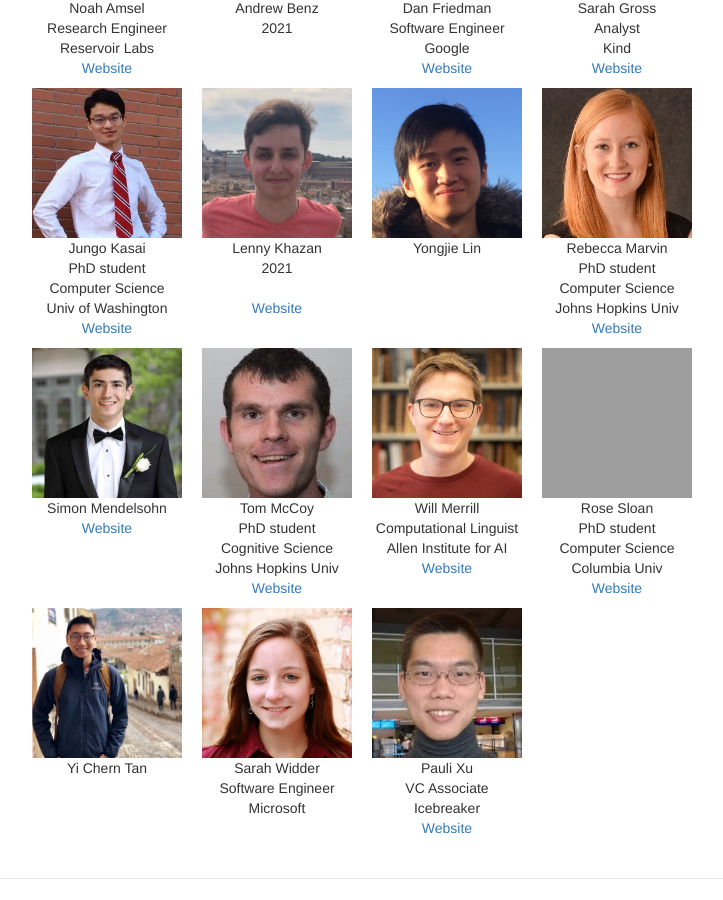
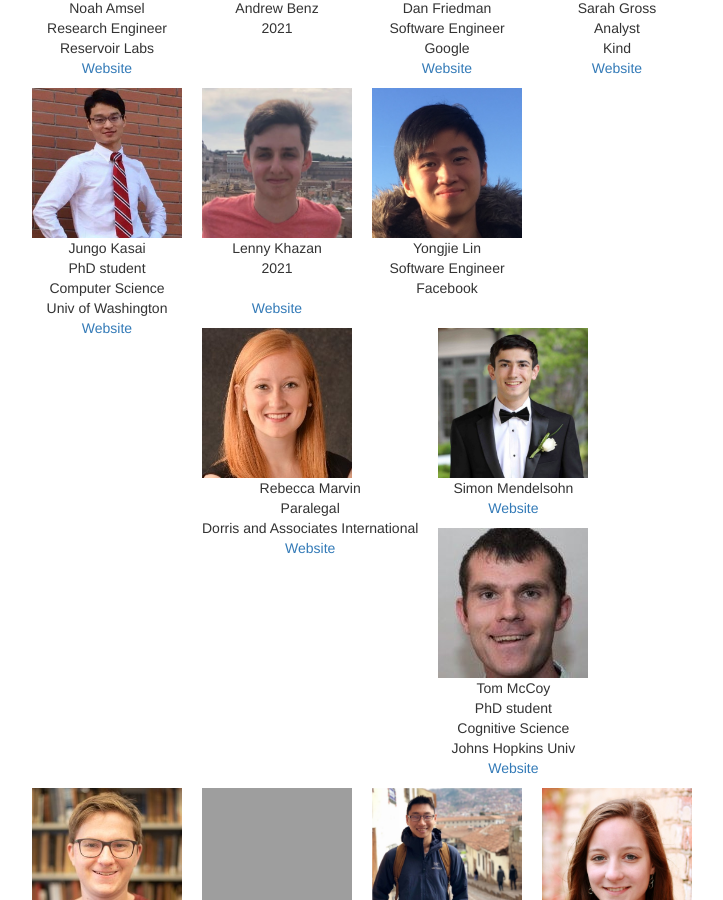
Before and after one commit to clay-lab/clay-lab.github.io, a Jekyll site: the page built from members.html, in a window 1280 px wide and 900 px high, scrolled down 2336 px. Shown: the whole window, without its empty margins (278-1001 px from the left). Built offline with Jekyll 4.4.1, drawn with Linux system fonts in a browser that asks for light colours; grey boxes are pictures that could not be loaded.

Commit message:
Member List

```diff
--- a/_data/members.yml
+++ b/_data/members.yml
@@ -135,13 +135,14 @@
       photo : /photos/yong_profile.jpg
       email : yongjie.lin@yale.edu
       location : Facebook
+      title: Software Engineer
 
     - name : Rebecca Marvin
       url: https://www.linkedin.com/in/beckycmarvin/
       photo: /photos/becky_profile.jpg
       email: becky.marvin@jhu.edu
-      title: PhD student
-      location: Computer Science <br> Johns Hopkins Univ
+      title: Paralegal
+      location: Dorris and Associates International
 
     - name : Simon Mendelsohn
       photo:  /photos/simon_profile.jpg
```
